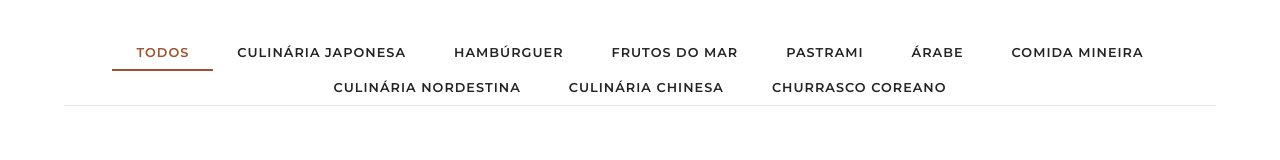
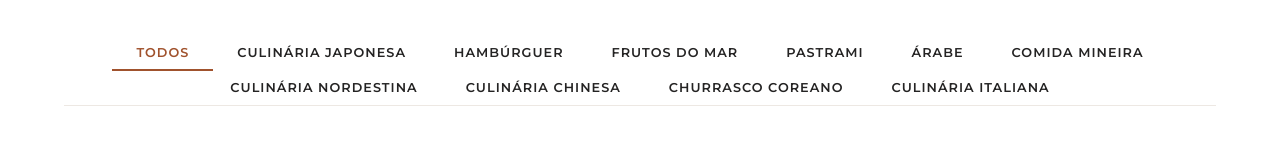
Before and after one commit to Dev-BrunoOliveira/GUIA, a React (Vite) app: page / in a window 1280 px wide. Shown: the part 351-511 px from the top of the page. Built offline with nearby package versions, Linux system fonts and the light colour scheme; a web font is replaced by a local one.

Commit message:
categoria nova

```diff
--- a/src/App.tsx
+++ b/src/App.tsx
@@ -14,6 +14,7 @@
   { label: "Culinária Nordestina", value: "Culinária Nordestina" },
   { label: "Culinária Chinesa", value: "Culinária Chinesa" },
   { label: "Churrasco Coreano", value: "Churrasco Coreano" },
+  { label: "Culinária Italiana", value: "Culinária Italiana" },
 ];
 
 export default function App() {
```
